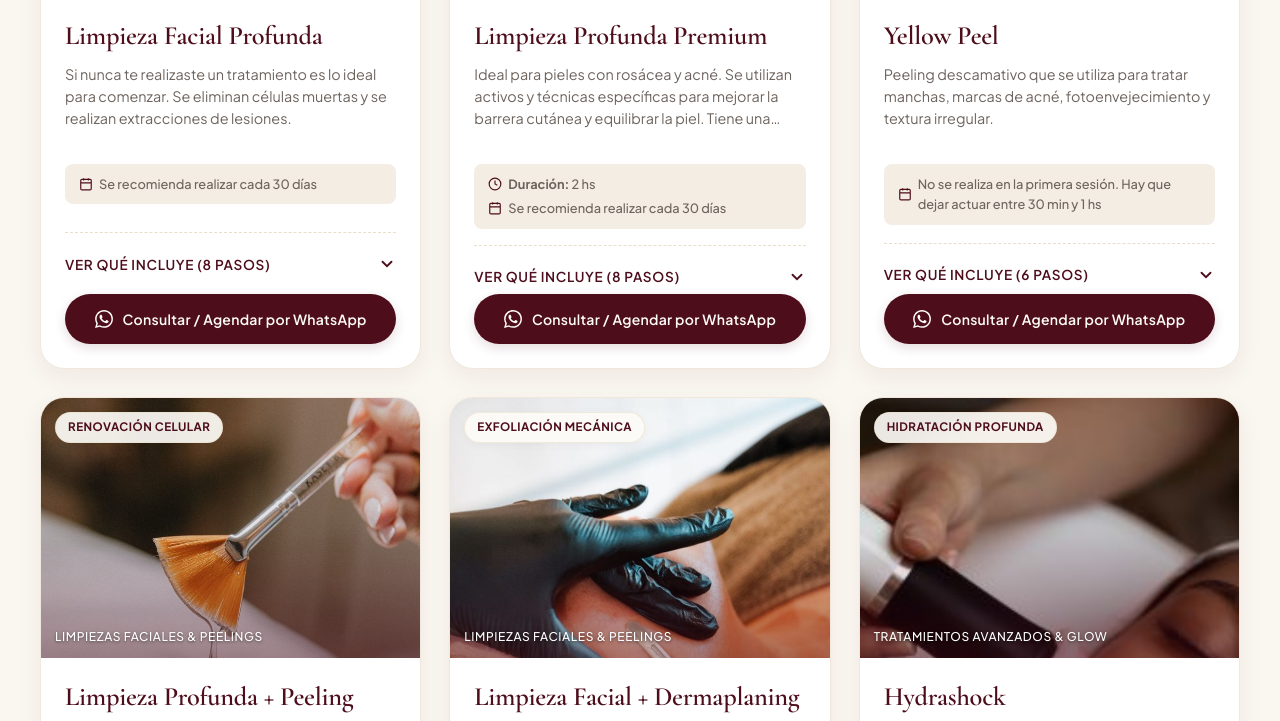
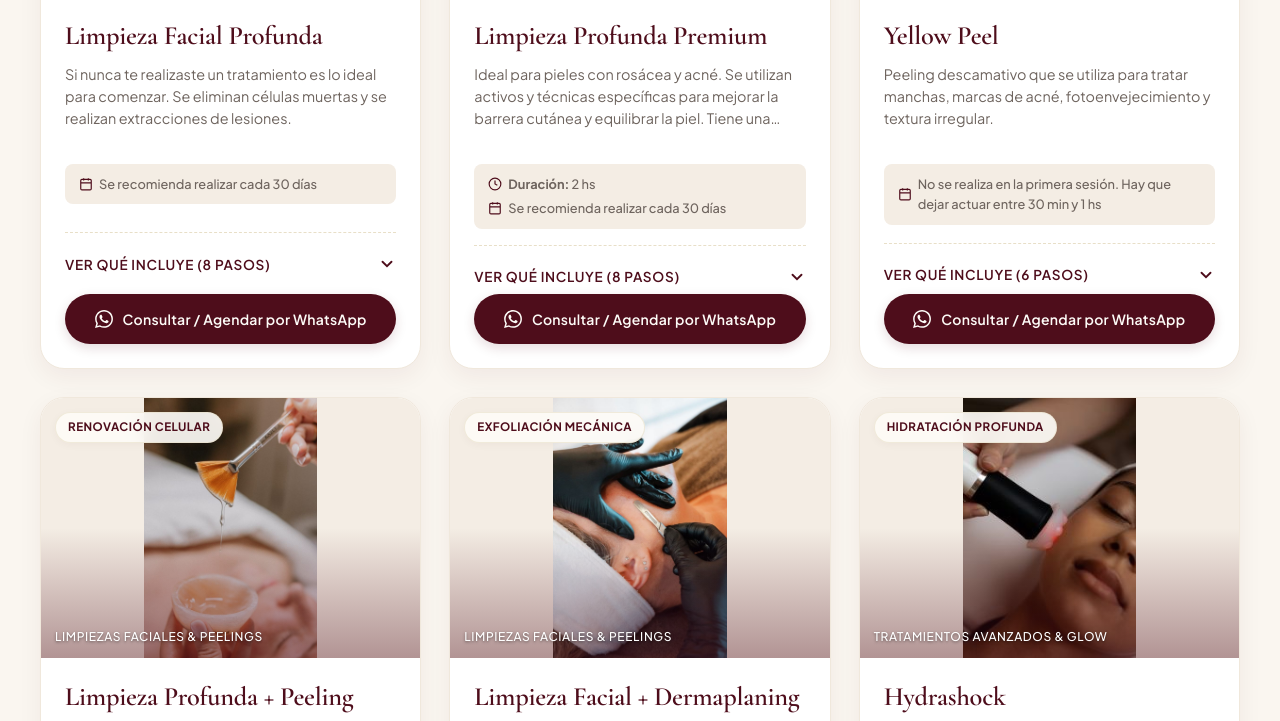
Before and after one commit to Lean189/catalogo_web, a website with bundled scripts: page index.html in a window 1280 px wide. Shown: the part 808-1529 px from the top of the page. Built offline with nearby package versions, Linux system fonts and the light colour scheme.

Commit message:
fix(style): ajustar object-fit a contain en imagenes de tarjetas

```diff
--- a/src/css/style.css
+++ b/src/css/style.css
@@ -408,8 +408,8 @@ button {
 .card-img {
   width: 100%;
   height: 100%;
-  object-fit: cover;
-  object-position: top center;
+  object-fit: contain;
+  object-position: center;
   transition: transform 0.6s cubic-bezier(0.16, 1, 0.3, 1);
 }
 
```
